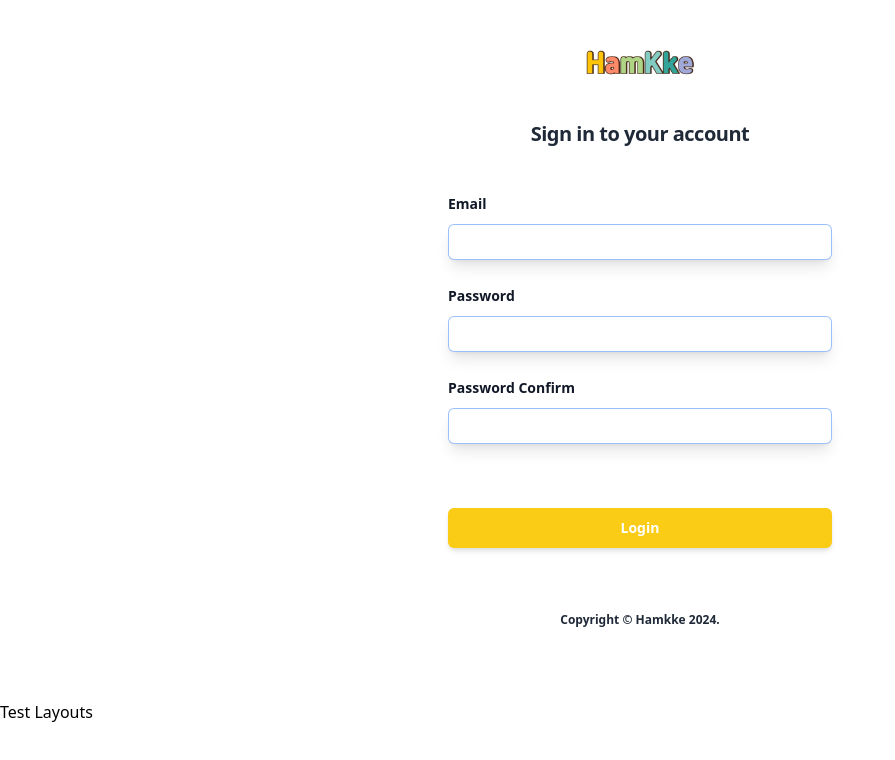
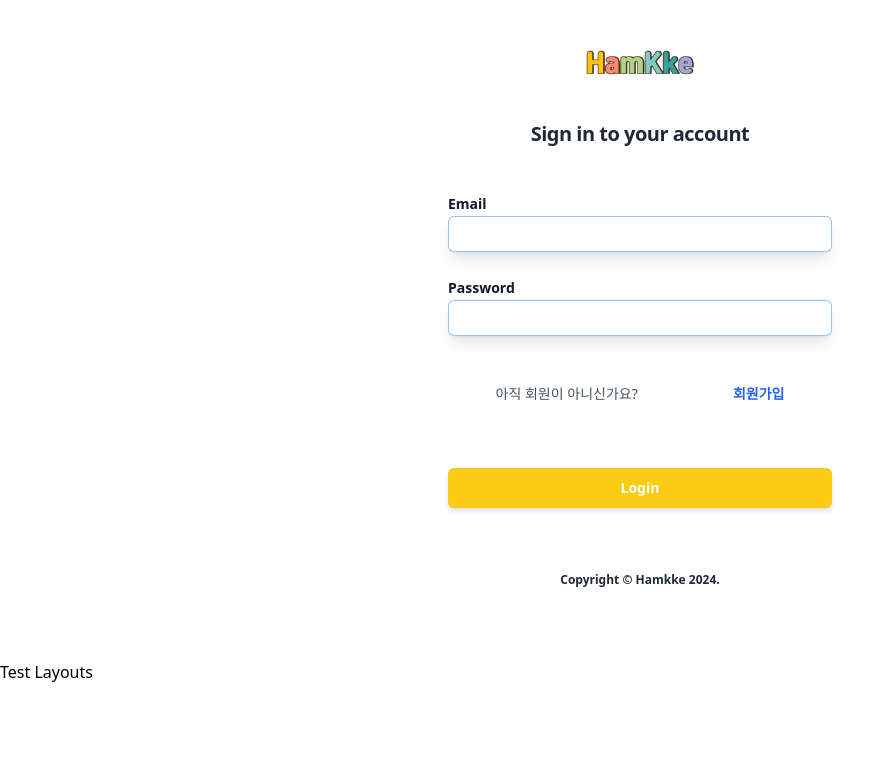
Before and after one commit to jiye-7/hamkke-client, a Next.js app: page /users/login in a window 1280 px wide. Shown: the top 760 px of the page, without its empty margins (0-895 px from the left). Built offline with nearby package versions, Linux system fonts and the light colour scheme.

Commit message:
add login page input filed validation

```diff
--- a/components/formField/FormField.tsx
+++ b/components/formField/FormField.tsx
@@ -16,7 +16,7 @@ const FormFiled = ({
 	label,
 	labelClassName,
 	inputClassName,
-	...inputProps // 나머지 input 속성들
+	...inputProps
 }: IFormFiledProps) => {
 	const defaultLabelClassName =
 		'block text-sm font-semibold leading-6 text-gray-900';
--- a/layouts/user/login/Login.tsx
+++ b/layouts/user/login/Login.tsx
@@ -1,12 +1,11 @@
-import { FormEvent } from "react";
-import Image from "next/image";
+import { SubmitHandler, useForm, Resolver } from 'react-hook-form';
+import Link from 'next/link';
+import Image from 'next/image';
 
-import Copyright from "@/components/copyright/Copyright";
-import Header from "@/components/header/Header";
-import Logo from "@/public/assets/hamkke_logo.png";
-import FormFiled from "@/components/formField/FormField";
+import Copyright from '@/components/copyright/Copyright';
+import Header from '@/components/header/Header';
+import Logo from '@/public/assets/hamkke_logo.png';
 
-const LoginPage = () => {
 /**
  * 입력창
  *  - 이메일
@@ -15,49 +14,142 @@ const LoginPage = () => {
  *    영어 대소문자 중 하나 사용,
  *    8자 이상
  */
-  const handleLogin = (e: FormEvent<HTMLFormElement>) => {
-    e.preventDefault();
-    console.log("Login 요청");
+/**
+ * - handleSubmit: onSubmit을 호출하기 전에 입력의 유효성을 검사하는 메서드
+ * - register: input 태그에 연결, register 함수를 호출하여 입력을 hook에 등록
+ */
+
+type FormValues = {
+	email: string;
+	password: string;
+};
+
+const LoginPage = () => {
+	const {
+		register,
+		handleSubmit,
+		setError,
+		formState: { errors, isSubmitting },
+	} = useForm<FormValues>({
+		defaultValues: {
+			email: '',
+			password: '',
+		},
+	});
+
+	// const emailWatch = watch('email'); // or watch()
+
+	// 서버에 요청 보내기
+	// 요청이 처리되는 동안 버튼 비활성화 - 사용자 피드백
+	const onSubmit: SubmitHandler<FormValues> = async (data, errors) => {
+		try {
+			await new Promise((resolve) => setTimeout(resolve, 1000));
+			console.log(data);
+			console.log(errors);
+			throw new Error();
+		} catch (error) {
+			// 특정 filed만 줄 경우 'email'
+			// 특정 filed가 아닌 모든 필드에 적용하고 싶을 땐 'root'
+			setError('root', {
+				// 서버에서 보내준 에러 응답값 활용하기
+				// message: '존재하지 않는 이메일입니다.', // 특정 필드에 표기
+				message: '로그인 실패! 다시 한번 로그인해주세요.',
+			});
+		}
 	};
 
 	return (
 		<div className="flex flex-col min-h-full justify-center px-6 py-12 lg:px-8">
 			<div className="sm:mx-auto sm:w-full sm:max-w-sm">
+				<Link href="/">
 					<Image src={Logo} alt="hamkke logo" className="mx-auto w-auto h-7" />
+				</Link>
 				<Header
 					className="mt-10 text-center text-xl font-bold leading-9 tracking-tight text-gray-800"
 					text="Sign in to your account"
 				/>
 			</div>
 			<div className="mt-10 sm:mx-auto sm:w-full sm:max-w-sm">
-        <form action="#" onSubmit={handleLogin} className="space-y-6">
-          <FormFiled
+				<form onSubmit={handleSubmit(onSubmit)} className="space-y-6">
+					{/** Email Field */}
+					<div>
+						<label
+							htmlFor="email"
+							className="block text-sm font-semibold leading-6 text-gray-900"
+						>
+							Email
+						</label>
+						<input
+							{...register('email', {
+								required: '이메일을 입력해주세요.',
+								// required: true를 주게되면 아래 errors.email을 했을 때 아무 문구도 출력되지 않음
+								// regExp: '',
+								validate: (value) => {
+									if (!value.includes('@')) {
+										return '이메일에는 @가 반드시 들어가야합니다.';
+									}
+									// 입력이 유효한 경우
+									return true;
+								},
+							})}
+							className="block w-full rounded-md border-spacing-0 py-1.5 text-grey-900 px-1.5 shadow-lg ring-1 ring-inset ring-grey-300 focus:ring-2 focus:ring-inset focus:ring-indigo-600 sm:text-sm sm:leading-6"
 							id="email"
-            label="Email"
-            type="email"
-            name="email"
-            required
 						/>
-          <FormFiled
+						{errors.email && (
+							<p className="pt-2 text-xs text-red-500">
+								{errors.email?.message}
+							</p>
+						)}
+					</div>
+					{/** Password Field */}
+					<div>
+						<label
+							htmlFor="password"
+							className="block text-sm font-semibold leading-6 text-gray-900"
+						>
+							Password
+						</label>
+						<input
+							{...register('password', {
+								required: '비밀번호를 입력해주세요.',
+								minLength: {
+									value: 8,
+									message: '비밀번호는 8자이상 입력해주셔야합니다.',
+								},
+							})}
+							className="block w-full rounded-md border-spacing-0 py-1.5 text-grey-900 px-1.5 shadow-lg ring-1 ring-inset ring-grey-300 focus:ring-2 focus:ring-inset focus:ring-indigo-600 sm:text-sm sm:leading-6"
 							id="password"
-            label="Password"
 							type="password"
-            name="password"
-            required
 						/>
-          <FormFiled
-            id="password-confirm"
-            label="Password Confirm"
-            type="password"
-            name="password-confirm"
-            required
-          />
+						{errors.password && (
+							<p className="pt-2 text-xs text-red-500">
+								{errors.password?.message}
+							</p>
+						)}
+					</div>
+					<div>
+						{errors.root?.message && (
+							<p className="pt-2 text-xs text-red-500 text-center">
+								{errors.root?.message}
+							</p>
+						)}
+					</div>
+					<div className="flex justify-around  pt-6">
+						<p className="text-sm text-gray-600">아직 회원이 아니신가요?</p>
+						<Link
+							href={'/users/signup'}
+							className="text-sm font-bold text-blue-600 hover:text-blue-300"
+						>
+							회원가입
+						</Link>
+					</div>
 					<div>
 						<button
 							type="submit"
-              className="flex w-full justify-center bg-yellow-400 rounded-md px-3 py-2 text-sm font-semibold leading-6 text-white shadow-md hover:bg-yellow-300 focus-visible:outline focus-visible:outline-2 focus-visible:outline-offset-2 focus-visible:outline-yellow-600 my-16"
+							className={`flex w-full justify-center ${isSubmitting ? 'bg-slate-400' : 'bg-yellow-400'} rounded-md px-3 py-2 text-sm font-semibold leading-6 text-white shadow-md ${!isSubmitting && 'hover:bg-yellow-300'} focus-visible:outline focus-visible:outline-2 focus-visible:outline-offset-2 focus-visible:outline-yellow-600 my-16`}
+							disabled={isSubmitting}
 						>
-              Login
+							{isSubmitting ? 'Loading' : 'Login'}
 						</button>
 					</div>
 				</form>
--- a/layouts/user/signup/signupPage.tsx
+++ b/layouts/user/signup/signupPage.tsx
@@ -1,5 +1,5 @@
 const SignUpPage = () => {
-  return <div>회원가입 페이지</div>;
+	return <div className="bg-red-200">회원가입 페이지</div>;
 };
 
 export default SignUpPage;
--- a/pages/users/login/index.tsx
+++ b/pages/users/login/index.tsx
@@ -1,7 +1,7 @@
-import LoginPage from "@/layouts/user/login/Login";
+import LoginPage from '@/layouts/user/login/Login';
 
 const Login = () => {
-  return <LoginPage />;
+	return <LoginPage />;
 };
 
 export default Login;
--- a/pages/users/signup/index.tsx
+++ b/pages/users/signup/index.tsx
@@ -1,11 +1,11 @@
+import SignUpPage from '@/layouts/user/signUp/SignUpPage';
+
 const SignUp = () => {
-  /**
-   * 입력창
-   *  - 이메일
-   *  - 비밀번호
-   *  - 닉네임
-   */
-  return <div>Sign Up Page</div>;
+	return (
+		<div>
+			<SignUpPage />
+		</div>
+	);
 };
 
 export default SignUp;
```
Also changed, not shown: components/input/Input.tsx (+5 -3 lines). Lines whose indentation alone changed are shown as unchanged.
